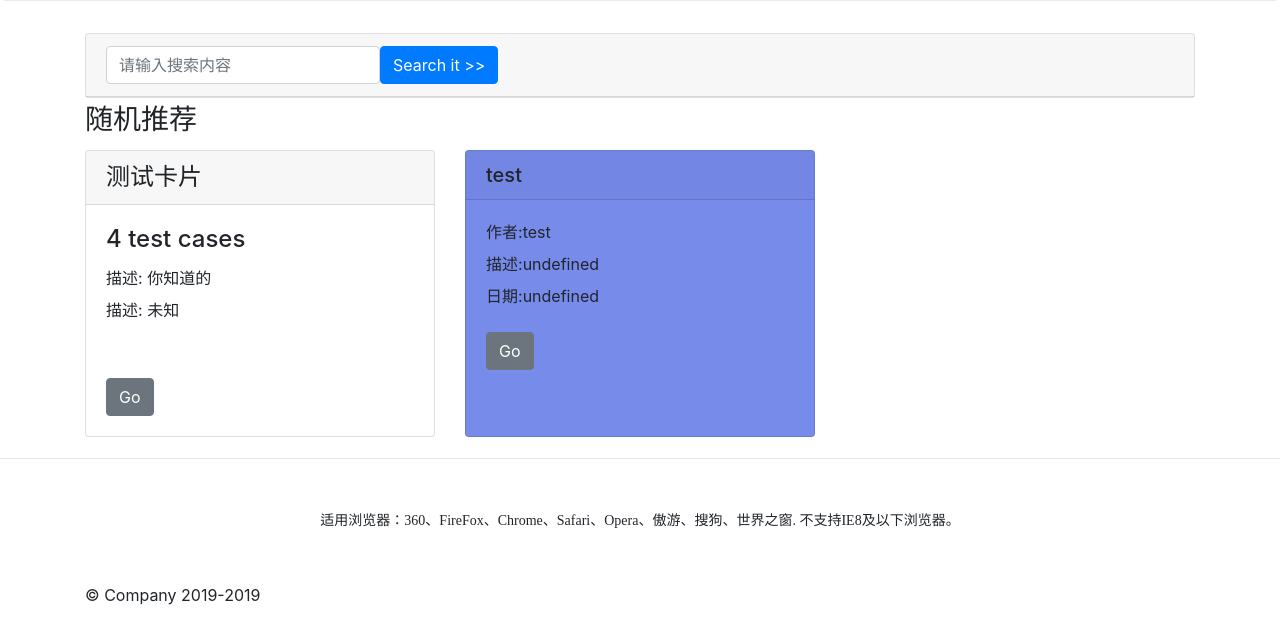
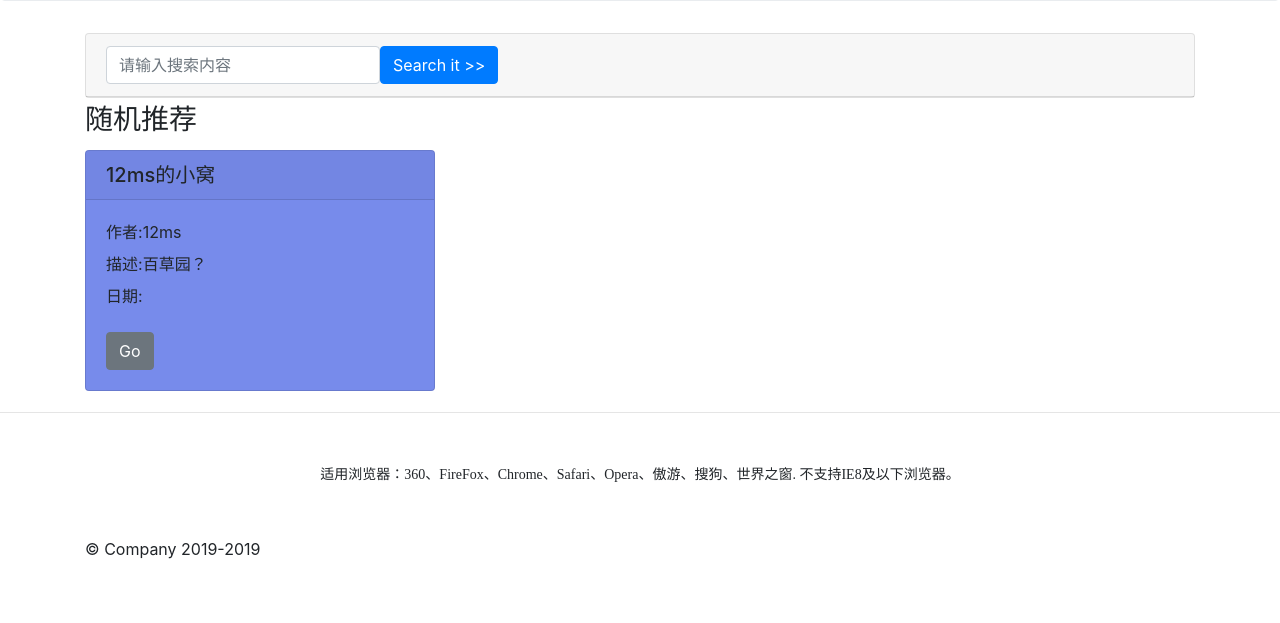
Before and after one commit to quartz010/rss_search, a Flask app: page /v2 in a window 1280 px wide. Shown: the part 355-978 px from the top of the page. After the commit the page ends 914 px from the top, so only its background shows below. Run offline with Flask 2, Linux system fonts and the light colour scheme; data that the repository does not hold is empty; some libraries are stand-ins or nearby versions.

Commit message:
去掉测试卡片

```diff
--- a/Web/templates/JT.html
+++ b/Web/templates/JT.html
@@ -112,7 +112,6 @@
               <div class="row" id='search_content'>
 
                 <div class="col-md-4 col-sm-6" style="display:none;">
-
                   <div class="card">
                     <!-- <img class="card-img-top" src="http://via.placeholder.com/318x180" alt="Card image cap"> -->
                     <h4 class="card-header">测试卡片</h4>
@@ -146,7 +145,7 @@
           }
         </style>
 
-        <div class="col-md-4 col-sm-6 jQueryEqualHeight3">
+        <div class="col-md-4 col-sm-6 jQueryEqualHeight3" style="display:none;">
           <div class="card">
             <!-- <img class="card-img-top" src="http://via.placeholder.com/318x180" alt="Card image cap"> -->
             <h4 class="card-header">测试卡片</h4>
@@ -253,7 +252,7 @@
           req.map(x => appendSearchCard(itemHTML.format(rand_color(), x.title, x.author, x.description, x.timestamp, x.link)))
         },
         complete: function () {
-          appendSearchCard(itemHTML.format(rand_color(), '12ms的小窝', '12ms', '百草园？', ''));
+          // appendSearchCard(itemHTML.format(rand_color(), '12ms的小窝', '12ms', '百草园？', ''));
           $('#collapseOne').toggle()
           // equal_height()
           //请求完成的处理
@@ -283,7 +282,7 @@
           //appendCard(itemHTML.format(x.title, x.author, x.description))
         },
         complete: function () {
-          appendCard(itemHTML.format(rand_color(), 'test', 'test'));
+          appendCard(itemHTML.format(rand_color(), '12ms的小窝', '12ms', '百草园？', ''));
           equal_height()
           //请求完成的处理
         },
```
